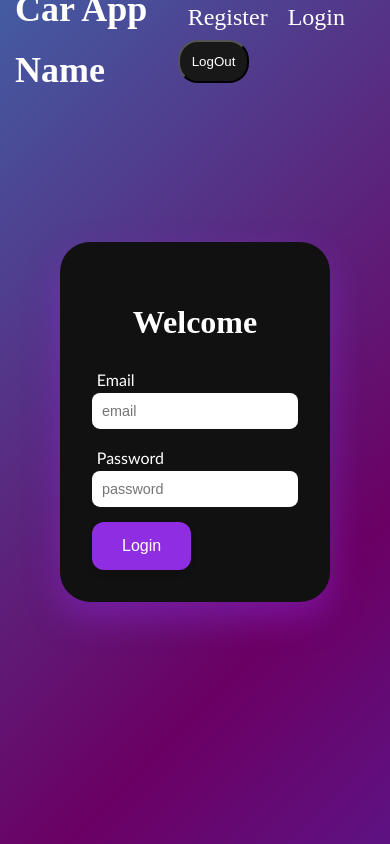
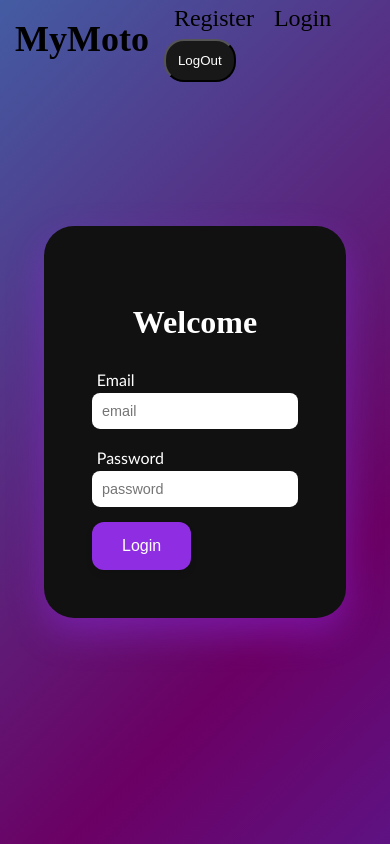
Before and after one commit to amitchell303/capstoneFrontend, a React (Vite) app: page /login in a window 390 px wide. Built offline with nearby package versions, Linux system fonts and the light colour scheme; no server answers.

Commit message:
removed grid and organized css naming schemes

```diff
--- a/src/App.css
+++ b/src/App.css
@@ -15,41 +15,48 @@ main {
   align-content: center;
 }
 
-/* Nav Bar */
-.navbar {
+/* Navbar */
+nav {
+  height: 5rem;
+  background: none;
   display: flex;
   flex-direction: row;
   justify-content: space-between;
   align-items: center;
 }
 .nav-title {
-  color: white;
+  color: rgb(0, 0, 0);
   padding: 0 15px;
   font-size: x-large;
   text-decoration: none;
 }
-.nav-links {
-  padding: 0 15px;
-  margin-right: 20px;
-  font-size: x-large;
-  text-decoration: none;
-  position: relative;
+nav button {
+  color: rgb(255, 255, 255);
+  padding: 0.75rem;
+  background-color: #181818;
+  border-radius: 20px;
+}
+nav button:hover {
+  color: rgb(255, 255, 255);
+  padding: 0.75rem;
+  background-color: #181818;
+  border-radius: 20px;
+  cursor: pointer;
+  text-decoration: underline 3px solid #8d2de2;
 }
 .nav-links a {
-  color: white;
+  color: rgb(0, 0, 0);
   margin: 10px;
   font-size: x-large;
   text-decoration: none;
 }
 .nav-links a:hover {
   text-decoration: underline 3px solid #8d2de2;
-  color: #ffffff;
+  color: #000000;
 }
 
 /* Home Page*/
 .homePage {
-  position: relative;
-  z-index: 1;
   background-color: #111;
   box-shadow: 0 15px 35px #8d2de274;
   width: 50vw;
@@ -66,7 +73,7 @@ main {
 }
 /*  Register  */
 .page {
-  color: #fff;
+  color: #ffffff;
   background-color: #111;
   box-shadow: 0 15px 35px #8d2de274;
   width: 30rem;
@@ -87,7 +94,7 @@ main {
   margin: 0;
 }
 .page button {
-  color: white;
+  color: rgb(255, 255, 255);
   background-color: #8e2de2;
   border: none;
   padding: 15px 30px;
@@ -101,6 +108,7 @@ main {
 .page button:hover {
   background-color: #4a00e0;
   box-shadow: 0 8px 12px rgba(0, 0, 0, 0.2);
+  cursor: pointer;
 }
 form {
   width: 60%;
@@ -115,28 +123,55 @@ form {
   }
 }
 
-/* Background */
-.grid-background {
-  position: fixed;
-  top: 0;
-  left: 0;
-  width: 100%;
-  height: 100%;
-  z-index: 0;
+/*  Login  */
+.content-container {
+  color: #fff;
+  background-color: #111;
+  box-shadow: 0 15px 35px #8d2de274;
+  padding: 3rem;
+  border-radius: 30px;
+  display: flex;
+  flex-direction: column;
+  align-items: center;
+  z-index: 1;
+  position: absolute;
+  top: 50%;
+  left: 50%;
+  transform: translate(-50%, -50%);
 }
-.grid {
-  display: grid;
-  grid-template-columns: repeat(16, 1fr);
-  width: 100vw;
-  height: 100vh;
+.content-container h1 {
+  text-align: center;
+  margin-bottom: 1rem;
 }
-.square {
-  background: #111111;
-  border: 1px solid rgba(0, 0, 0, 0.277);
-  aspect-ratio: 1/1;
-  transition: background-color 1.5s;
+.content-container button {
+  color: white;
+  background-color: #8e2de2;
+  border: none;
+  padding: 15px 30px;
+  text-align: center;
+  text-decoration: none;
+  font-size: 16px;
+  border-radius: 12px;
+  box-shadow: 0 4px 6px rgba(0, 0, 0, 0.1);
+  transition: all 0.3s ease;
+  align-self: center;
 }
-.square:hover {
-  background-color: #8e2de2;
-  transition: 0s;
+.content-container button:hover {
+  background-color: #4a00e0;
+  box-shadow: 0 8px 12px rgba(0, 0, 0, 0.2);
+  cursor: pointer;
 }
+.login-form-field {
+  font-family: "Gill Sans", "Gill Sans MT", Calibri, "Trebuchet MS", sans-serif;
+}
+.login-form-field label {
+  padding: 0.3rem;
+  font-size: 1rem;
+}
+.login-form-field input {
+  padding: 10px;
+  margin-bottom: 15px;
+  border: none;
+  border-radius: 8px;
+  font-size: 0.9rem;
+}
--- a/src/components/Home.jsx
+++ b/src/components/Home.jsx
@@ -1,4 +1,3 @@
-import { GridBackground } from "../assets/grid";
 import { NavLink, useNavigate } from "react-router-dom";
 import { useEffect, useState } from "react";
 import { useGetAllUsersQuery } from "../app/userSlice";
@@ -44,7 +43,6 @@ function Home() {
   if (!token) {
     return (
       <main id="homePage">
-        <GridBackground />
         <div className="page">
           <h1>
             Please <NavLink to="/login">Sign-in</NavLink> or{" "}
@@ -57,7 +55,6 @@ function Home() {
   if (isLoading) {
     return (
       <main id="homePage">
-        <GridBackground />
         <div className="page">
           <div>Loading...</div>
         </div>
@@ -67,7 +64,6 @@ function Home() {
   if (error) {
     return (
       <main id="homePage">
-        <GridBackground />
         <div className="page">
           <div>Error fetching users: {error.message}</div>
         </div>
@@ -76,7 +72,6 @@ function Home() {
   }
   return (
     <main id="homePage">
-      <GridBackground />
       <div className="page">
         <h1>U S E R S</h1>
         <ol>
--- a/src/components/Login.jsx
+++ b/src/components/Login.jsx
@@ -1,7 +1,7 @@
 import { useState } from "react";
 import { useNavigate } from "react-router-dom";
 import { useLoginUserMutation } from "../app/userSlice";
-import "./login.css";
+import "../App.css";
 
 function Login() {
   const [email, setEmail] = useState("");
--- a/src/components/Navigations.jsx
+++ b/src/components/Navigations.jsx
@@ -15,9 +15,9 @@ export default function Navigations() {
     navigate("/login");
   }
   return (
-    <nav className="navbar">
+    <nav>
       <NavLink className="nav-title" to="/">
-        <h1>Car App Name</h1>
+        <h1>MyMoto</h1>
       </NavLink>
       <div className="nav-links">
         {token ? (
--- a/src/components/login.css
+++ /dev/null
@@ -1,157 +0,0 @@
-html,
-body {
-  margin: 0;
-  padding: 0;
-  width: 100%;
-  height: 100%;
-  overflow: hidden;
-}
-main {
-  width: 100%;
-  height: 75%;
-  margin: 0 auto;
-  display: flex;
-  justify-content: center;
-  align-items: center;
-}
-
-/* Navbar */
-nav {
-  height: 5rem;
-  background: none;
-  display: flex;
-  align-items: center;
-  justify-content: right;
-  position: relative;
-  z-index: 2;
-}
-nav ul {
-  margin: 1.5rem;
-  text-align: right;
-  list-style: none;
-}
-nav li {
-  display: inline-block;
-  margin: 20px;
-}
-nav button {
-  color: rgb(255, 255, 255);
-  padding: 0.75rem;
-  background-color: #181818;
-  border-radius: 20px;
-}
-nav button:hover {
-  color: rgb(255, 255, 255);
-  padding: 0.75rem;
-  background-color: #44166c76;
-  border-radius: 20px;
-}
-
-/*  Login  */
-.content-container {
-  color: #fff;
-  background-color: #111;
-  box-shadow: 0 15px 35px #8d2de274;
-  padding: 3rem;
-  border-radius: 30px;
-  display: flex;
-  flex-direction: column;
-  align-items: center;
-  z-index: 1;
-  position: absolute;
-  top: 50%;
-  left: 50%;
-  transform: translate(-50%, -50%);
-}
-.content-container h1 {
-  text-align: center;
-  margin-bottom: 1rem;
-}
-.content-container button {
-  color: white;
-  background-color: #8e2de2;
-  border: none;
-  padding: 15px 30px;
-  text-align: center;
-  text-decoration: none;
-  font-size: 16px;
-  border-radius: 12px;
-  box-shadow: 0 4px 6px rgba(0, 0, 0, 0.1);
-  transition: all 0.3s ease;
-  align-self: center;
-}
-.content-container button:hover {
-  background-color: #4a00e0;
-  box-shadow: 0 8px 12px rgba(0, 0, 0, 0.2);
-}
-.login-form-field {
-  font-family: "Gill Sans", "Gill Sans MT", Calibri, "Trebuchet MS", sans-serif;
-}
-.login-form-field label {
-  padding: 0.3rem;
-  font-size: 1rem;
-}
-.login-form-field input {
-  padding: 10px;
-  margin-bottom: 15px;
-  border: none;
-  border-radius: 8px;
-  font-size: 0.9rem;
-}
-
-/* Background */
-.grid-background {
-  position: fixed;
-  top: 0;
-  left: 0;
-  width: 100%;
-  height: 100%;
-  z-index: 0;
-}
-.grid {
-  display: grid;
-  grid-template-columns: repeat(16, 1fr);
-  width: 100vw;
-  height: 100vh;
-}
-.square {
-  background: #111111;
-  border: 1px solid rgba(0, 0, 0, 0.277);
-  aspect-ratio: 1/1;
-  transition: background-color 1.5s;
-}
-.square:hover {
-  background-color: #8e2de2;
-  transition: 0s;
-}
-
-/*  Responsive Sizing  */
-/*Tablets*/
-@media (max-width: 768px) {
-  nav ul {
-    margin: 1rem;
-  }
-  nav li {
-    margin: 10px;
-  }
-  .content-container {
-    padding: 2rem;
-  }
-}
-/*Phones*/
-@media (max-width: 600px) {
-  nav {
-    justify-content: center;
-  }
-  nav ul {
-    text-align: center;
-    margin: 1rem 0;
-  }
-  nav li {
-    display: block;
-    margin: 10px 0;
-  }
-  .grid {
-    grid-template-columns: repeat(8, 1fr);
-  }
-}
```
